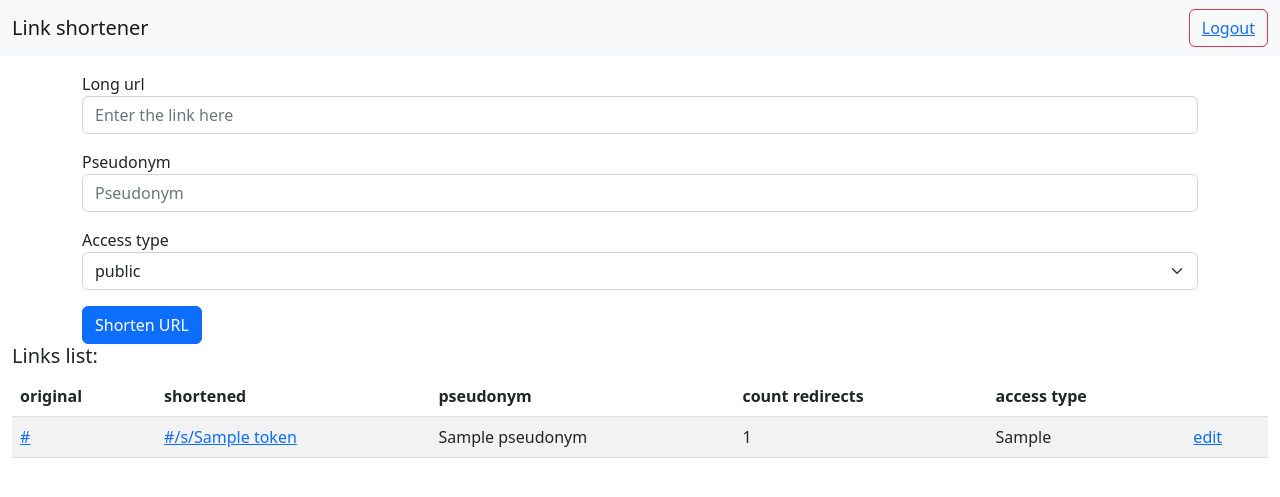
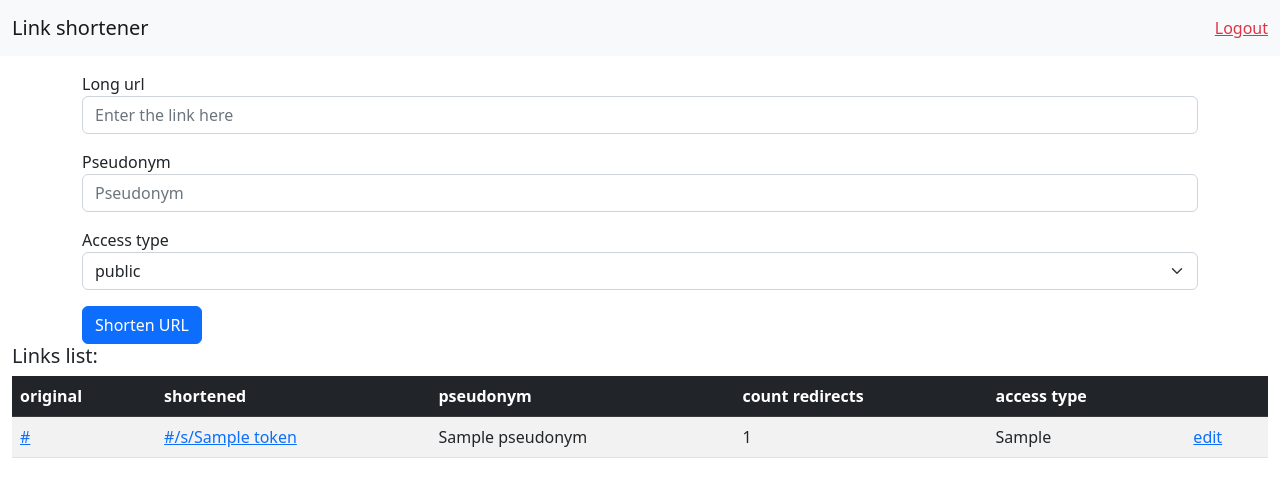
Before and after one commit to dennyaap/link_shortener, a Flask app: template main_app/templates/main.html in a window 1280 px wide. Shown: the top 497 px of the page. Run offline with Flask 3, Linux system fonts and the light colour scheme; the template is opened without the code that fills it: most values are stand-ins (such as "Sample title", 1, 10 or a date in 2020).

```diff
--- a/main_app/templates/main.html
+++ b/main_app/templates/main.html
@@ -16,9 +16,7 @@
           </button>
 
             <form class="d-flex">
-
-              <button class="btn btn-outline-danger" type="submit"><a href="{{ url_for('logout') }}">Logout</a>
-              </button>
+                <a href="{{ url_for('logout') }}" class="link link-danger">Logout</a>
             </form>
           </div>
         </div>
@@ -60,7 +58,7 @@
 
         {% if data['shortened_links'] %}
         <table class="table table-striped">
-            <thead>
+            <thead class="table-dark">
                 <th>original</th>
                 <th>shortened</th>
                 <th>pseudonym</th>
```
